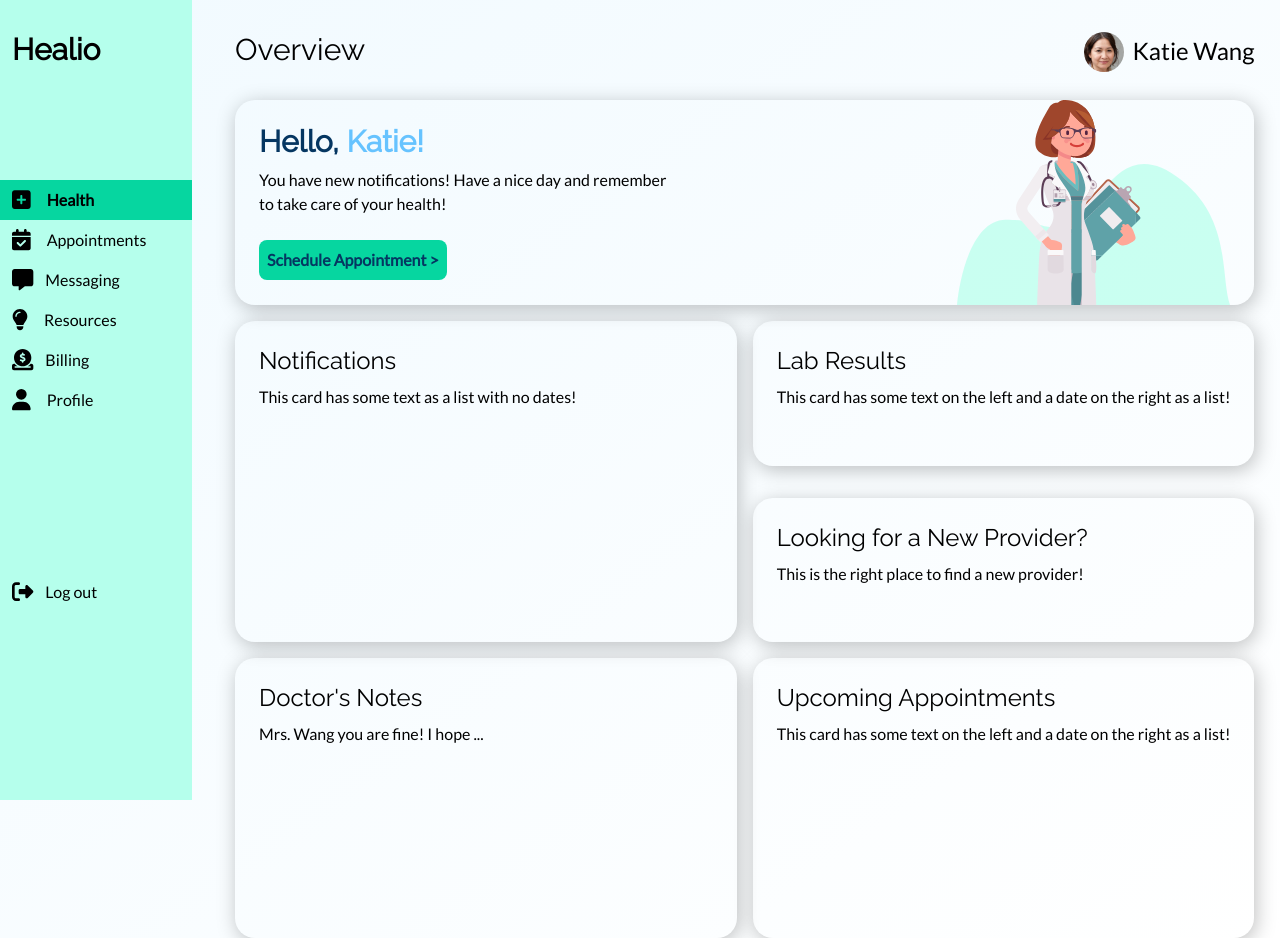
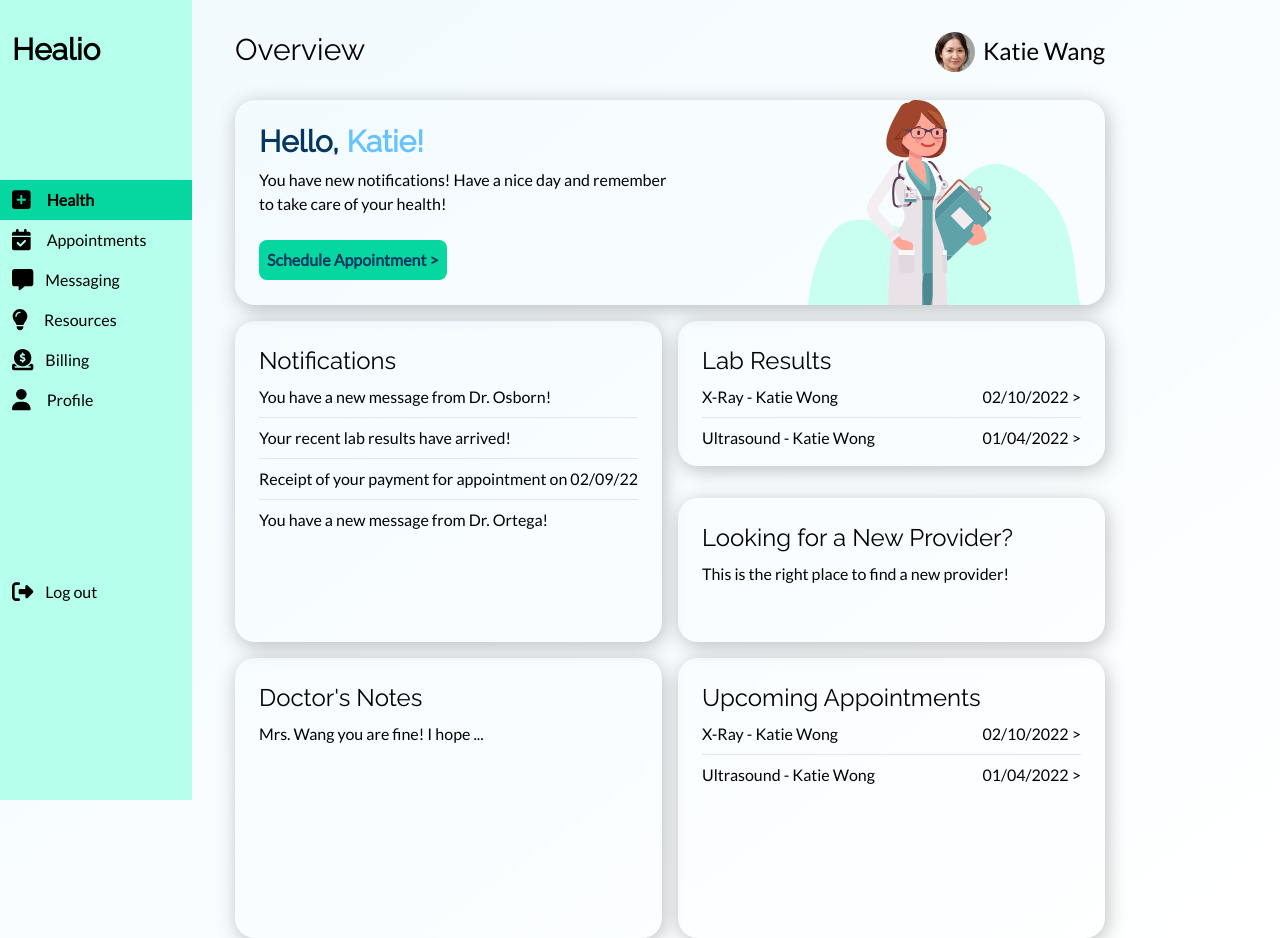
Before and after one commit to Jasonxu5/Healio, a React (Create React App) app: page / in a window 1280 px wide. Built offline with nearby package versions, Linux system fonts and the light colour scheme.

Commit message:
added layout of notifs, lab results and appointments

```diff
--- a/src/Health.js
+++ b/src/Health.js
@@ -5,12 +5,29 @@ import doctor from './img/doctor.svg';
 import katie from './img/katie.png'; // profile picture
 
 const HEALTH_CARD_TITLES = [
-    "Hello, ",
-    "Notifications",
-    "Lab Results",
-    "Looking for a New Provider?",
-    "Doctor's Notes",
-    "Upcoming Appointments"
+    'Hello, ',
+    'Notifications',
+    'Lab Results',
+    'Looking for a New Provider?',
+    'Doctor\'s Notes',
+    'Upcoming Appointments'
+];
+
+const NOTIF_LIST_ITEMS = [
+    'You have a new message from Dr. Osborn!',
+    'Your recent lab results have arrived!',
+    'Receipt of your payment for appointment on 02/09/22',
+    'You have a new message from Dr. Ortega!'
+];
+
+const LAB_LIST_ITEMS = [
+    { title: 'X-Ray - Katie Wong', date: '02/10/2022' },
+    { title: 'Ultrasound - Katie Wong', date: '01/04/2022' }
+];
+
+const APP_LIST_ITEMS = [
+    { title: 'Follow up with Dr. Ortega', date: '02/12/2022' },
+    { title: 'Yearly check-up with Dr. Osborn', date: '02/15/2022' }
 ];
 
 export default function Health() {
@@ -35,16 +52,16 @@ function HealthCards(props) {
         let body;
         if (index === 0) {
             body = <CardHasImage isIntro={true} />;
+        } else if (index === 1) {
+            body = <CardHasList listItems={NOTIF_LIST_ITEMS} hasDateOnRight={false} />;
+        } else if (index === 2) {
+            body = <CardHasList listItems={LAB_LIST_ITEMS} hasDateOnRight={true} />;
         } else if (index === 3) {
             body = <CardHasImage isIntro={false} />;
         } else if (index === 4) {
-            // this is logic built within a random if statement
-            // bc i'm too lazy to make a function for it shrug
             body = <p className="pt-2">Mrs. Wang you are fine! I hope ...</p>;
-        } else if (index === 1) {
-            body = <CardHasList hasDateOnRight={false} />;
         } else {
-            body = <CardHasList hasDateOnRight={true} />;
+            body = <CardHasList listItems={LAB_LIST_ITEMS} hasDateOnRight={true} />;
         }
         return <SingleHealthCard title={cardTitle} body={body} count={index} user={user} key={cardTitle} />;
     });
@@ -75,13 +92,29 @@ function CardHasImage(props) {
 }
 
 function CardHasList(props) {
-    const { hasDateOnRight } = props;
+    const { listItems, hasDateOnRight } = props;
+    let listItemsArray;
 
     if (hasDateOnRight) {
-        return <p className="pt-2">This card has some text on the left and a date on the right as a list!</p>
+        listItemsArray = listItems.map((item) => {
+            return (
+                <div key={item.title}>
+                    <p className="pt-2 float-left">{item.title}</p>
+                    <p className="pt-2 float-right">{item.date + " >"}</p>
+                </div>
+            );
+        });
     } else {
-        return <p className="pt-2">This card has some text as a list with no dates!</p>
+        listItemsArray = listItems.map((item) => {
+            return <p className="pt-2" key={item}>{item}</p>;
+        });
     }
+
+    return (
+        <ul className="grid divide-y divide-[#E5E5E5] gap-2">
+            {listItemsArray}
+        </ul>
+    );
 }
 
 function SingleHealthCard(props) {
```
